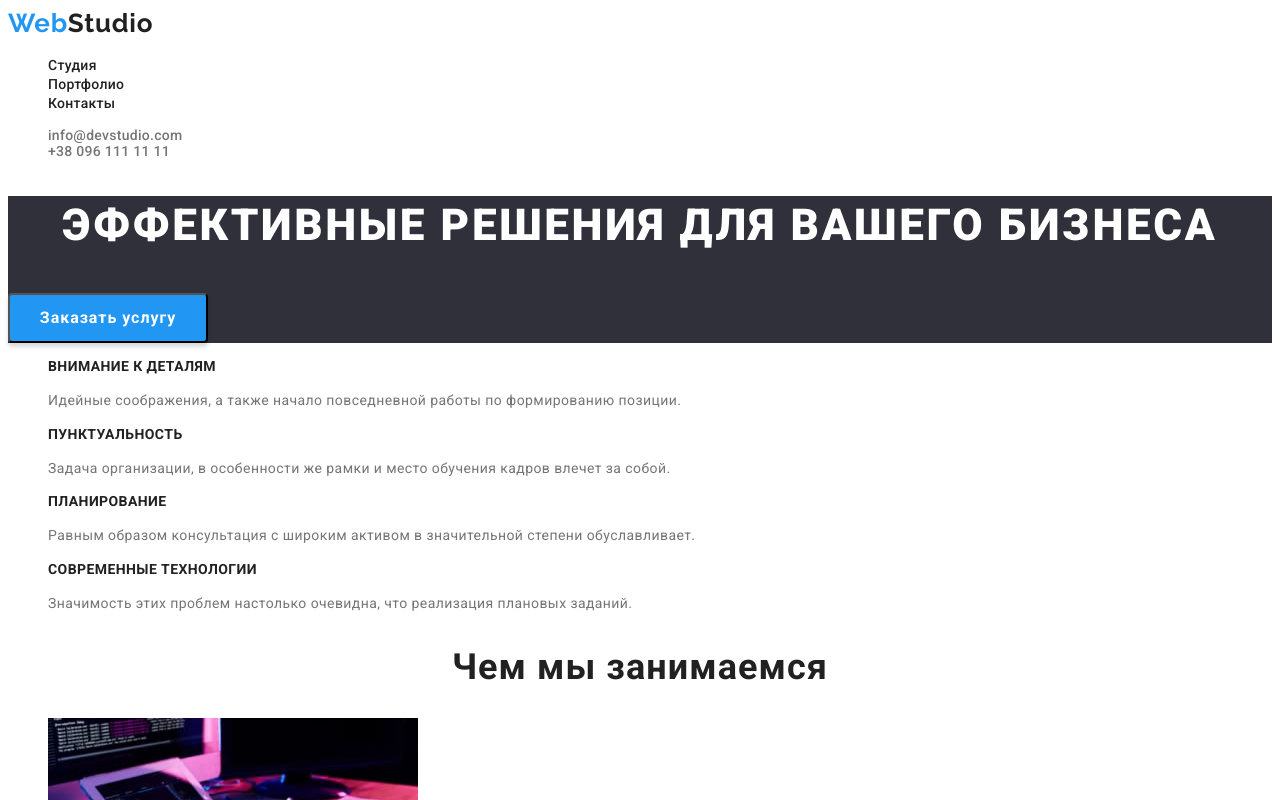
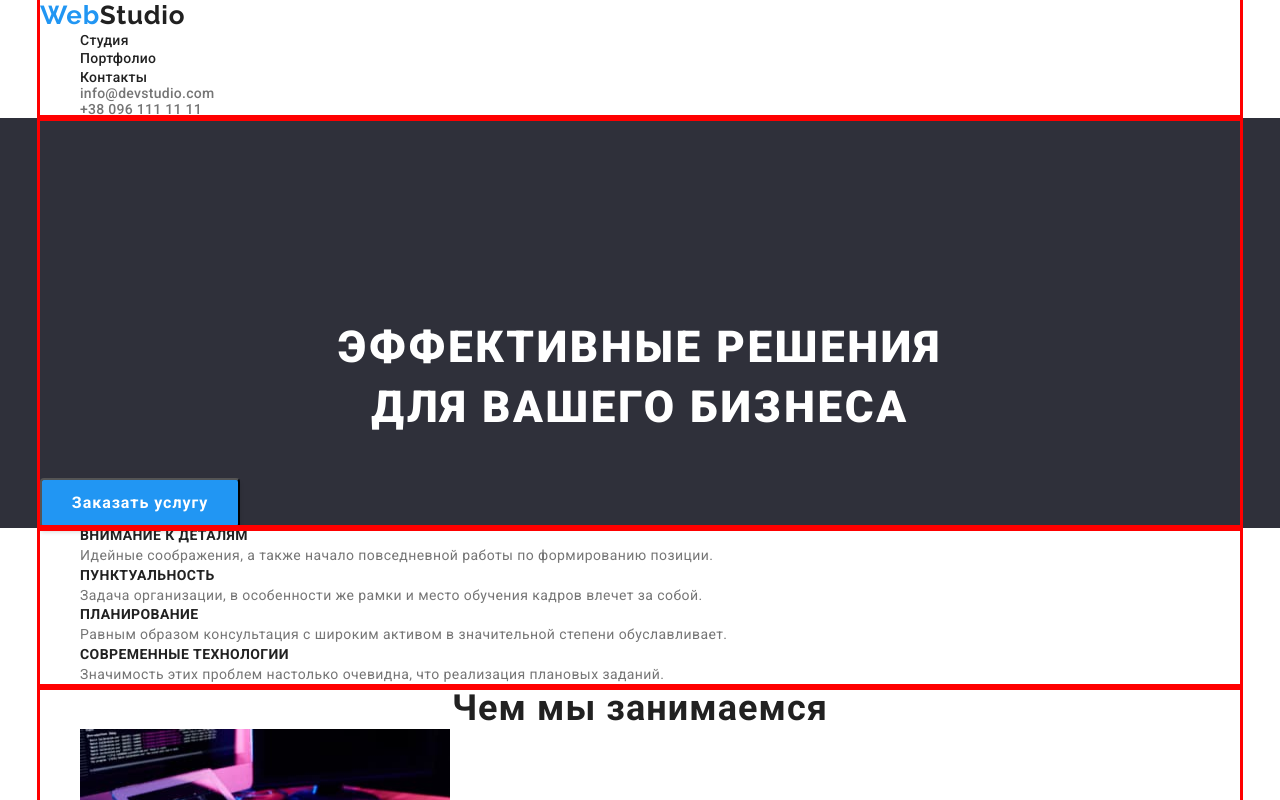
Before and after one commit to ZoyaBukhantseva/-goit-markup-hw-03., a plain HTML site: page index.html in a window 1280 px wide. Shown: the top 800 px of the page. Drawn offline with nearby package versions, Linux system fonts and the light colour scheme.

Commit message:
div container

```diff
--- a/css/style.css
+++ b/css/style.css
@@ -17,6 +17,12 @@
 body {
   font-family: "Roboto", sans-serif;
   background-color: #fff;}
+
+ p,h1,h2,h3,h4,h5,h6 {
+  margin: 0;
+ }
+ ul, ol{ margin: 0;}
+
 .logo {
   color: var(--acent-color);
   font-family: Raleway;
@@ -32,6 +38,7 @@ body {
 }
 .header{
   background-color: var(--text-buttom-color);
+
 }
 .header-link {
   color: var(--main-text-color);
@@ -39,7 +46,8 @@ body {
   font-size: 14px;
   line-height: 1.14;
   letter-spacing: 0.02em;
-  text-decoration: none
+  text-decoration: none;
+
 }
 .header-link:hover,
 .header-link:focus {
@@ -74,8 +82,14 @@ color:var(--text-buttom-color);
 background-color: var(--acent-color);
 cursor: pointer;
 }
+.container {
+  width: 1200px;
+  margin: auto;
+  outline: solid red;}
+
 .hero{
-   background-color:var(--bgr-color-acent);}
+   background-color:var(--bgr-color-acent);
+  }
 .hero-title {
   font-weight: 900;
   font-size: 44px;
@@ -84,9 +98,14 @@ cursor: pointer;
   text-transform: uppercase;
   color: var(--text-buttom-color);
   text-align: center;
- }
+  margin-bottom: 30px;
+  width: 696px;
+  padding-top: 200px;
+  margin: auto;
 
-.hero-button {
+
+}
+  .hero-button {
   font-family: "Roboto",sans-serif;
   font-weight: 700;
   font-size: 16px;
@@ -101,6 +120,8 @@ cursor: pointer;
   box-shadow: 0px 4px 4px rgba(0, 0, 0, 0.15);
   border-radius: 4px;
   cursor: pointer;
+  margin-top: 40px;
+
 }
 
 .peculiarities-list h3 {
@@ -132,6 +153,8 @@ cursor: pointer;
     text-align: center;
     letter-spacing: 0.03em;
     color: var(--main-text-color);
+
+
 }
 .team{
   background-color: var(--bgr-second-color);
--- a/index.html
+++ b/index.html
@@ -11,10 +11,18 @@
       rel="stylesheet"
     />
     <title>WebStudio</title>
+    <link
+      rel="stylesheet"
+      href="https://cdnjs.cloudflare.com/ajax/libs/modern-normalize/1.1.0/modern-normalize.min.css"
+      integrity="sha512-wpPYUAdjBVSE4KJnH1VR1HeZfpl1ub8YT/NKx4PuQ5NmX2tKuGu6U/JRp5y+Y8XG2tV+wKQpNHVUX03MfMFn9Q=="
+      crossorigin="anonymous"
+      referrerpolicy="no-referrer"
+    />
     <link rel="stylesheet" href="./css/style.css" />
   </head>
   <body>
     <header class="header">
+      <div class="container">
         <nav class="header-nav">
           <a href="./index.html" class="logo link"
             >Web<span style="color: #212121">Studio</span>
@@ -43,14 +51,20 @@
             >
           </li>
         </ul>
+      </div>
     </header>
+
     <main>
       <section class="hero">
+        <div class="container">
           <h1 class="hero-title">Эффективные решения для вашего бизнеса</h1>
           <button type="button" class="hero-button">Заказать услугу</button>
+        </div>
       </section>
+
       <section class="peculiarities">
-        <h2 hidden>Ососбенности</h2>
+        <div class="container">
+          <h2 hidden class="peculiarities-tittle">Ососбенности</h2>
           <ul class="peculiarities-list list">
             <li>
               <h3>Внимание к деталям</h3>
@@ -62,8 +76,8 @@
             <li>
               <h3>Пунктуальность</h3>
               <p class="peculiarities-item">
-              Задача организации, в особенности же рамки и место обучения кадров
-              влечет за собой.
+                Задача организации, в особенности же рамки и место обучения
+                кадров влечет за собой.
               </p>
             </li>
             <li>
@@ -81,8 +95,10 @@
               </p>
             </li>
           </ul>
+        </div>
       </section>
       <section class="about">
+        <div class="container">
           <h2 class="about-tittle">Чем мы занимаемся</h2>
           <ul class="about-list list">
             <li class="about-item">
@@ -110,8 +126,10 @@
               />
             </li>
           </ul>
+        </div>
       </section>
       <section class="team">
+        <div class="container">
           <h2 class="team-tittle">Наша команда</h2>
           <ul class="team-list list">
             <li>
@@ -151,9 +169,11 @@
               <p lang="en" class="team-item">UI Designer</p>
             </li>
           </ul>
+        </div>
       </section>
     </main>
     <footer class="footer">
+      <div class="container">
         <a href="./index.html" class="logo link"
           >Web<span style="color: #ffff">Studio</span></a
         >
@@ -181,6 +201,7 @@
             </li>
           </ul>
         </address>
+      </div>
     </footer>
   </body>
 </html>
```
Lines whose indentation alone changed are shown as unchanged.
